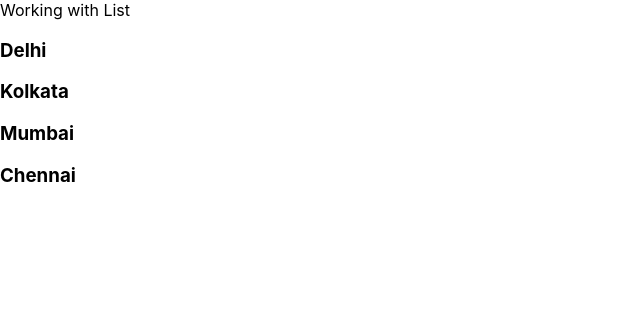
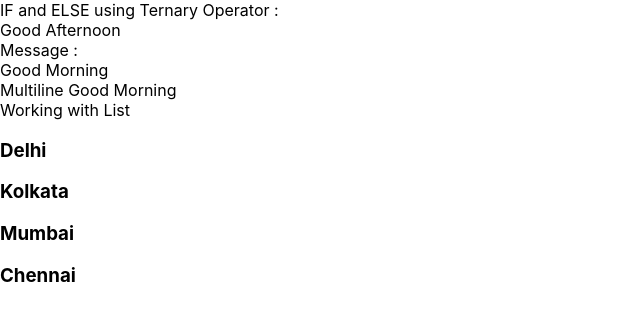
Before and after one commit to dac-2021/day9-hello-react, a React (Create React App) app: page / in a window 1280 px wide. Shown: the top 320 px of the page, without its empty margins (0-640 px from the left). Built offline with nearby package versions, Linux system fonts and the light colour scheme.

Commit message:
decision making.

```diff
--- a/src/App.js
+++ b/src/App.js
@@ -3,6 +3,8 @@ import "./App.css";
 function App() {
   return (
     <div>
+      <Greeting1 />
+      <Greeting />
       <Page1 />
     </div>
   );
@@ -22,4 +24,36 @@ function Page1() {
   );
 }
 
+function Greeting() {
+  const isMorning = true;
+
+  return (
+    <div>
+      <div>Message :</div>
+
+      {/* An Example of IF Condition */}
+      {isMorning && <div>Good Morning</div>}
+      {isMorning && (
+        <div>
+          <div>Multiline Good Morning</div>
+        </div>
+      )}
+    </div>
+  );
+}
+
+function Greeting1() {
+  const checkIfTrue = false;
+
+  return (
+    <div>
+      <div>IF and ELSE using Ternary Operator :</div>
+
+      {/* An Example of IF Condition */}
+      {/* expression ? 'Good Moring' : 'Good Afternoon' */}
+      {checkIfTrue ? <div>Good Morning</div> : <div>Good Afternoon</div>}
+    </div>
+  );
+}
+
 export default App;
```
